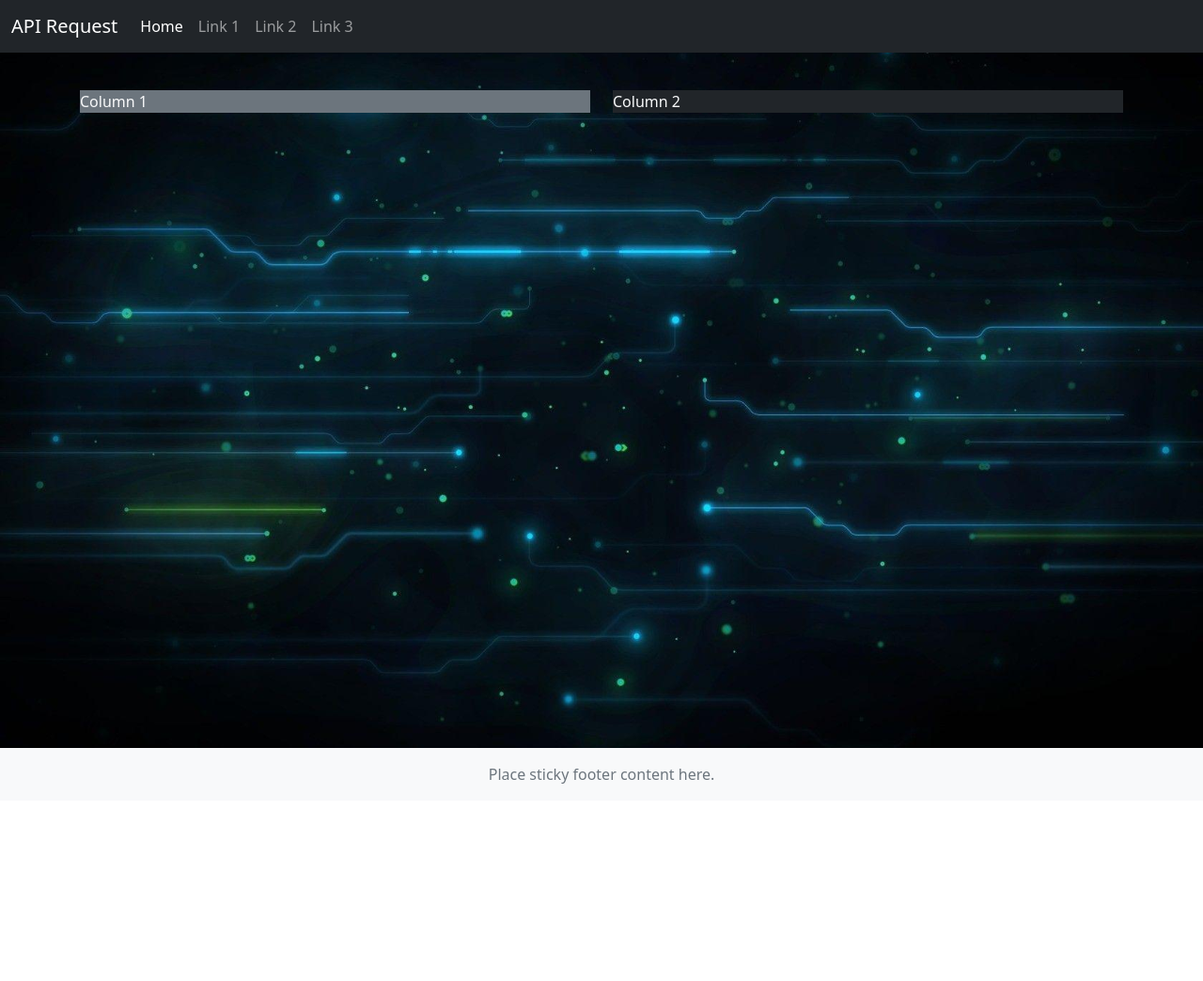
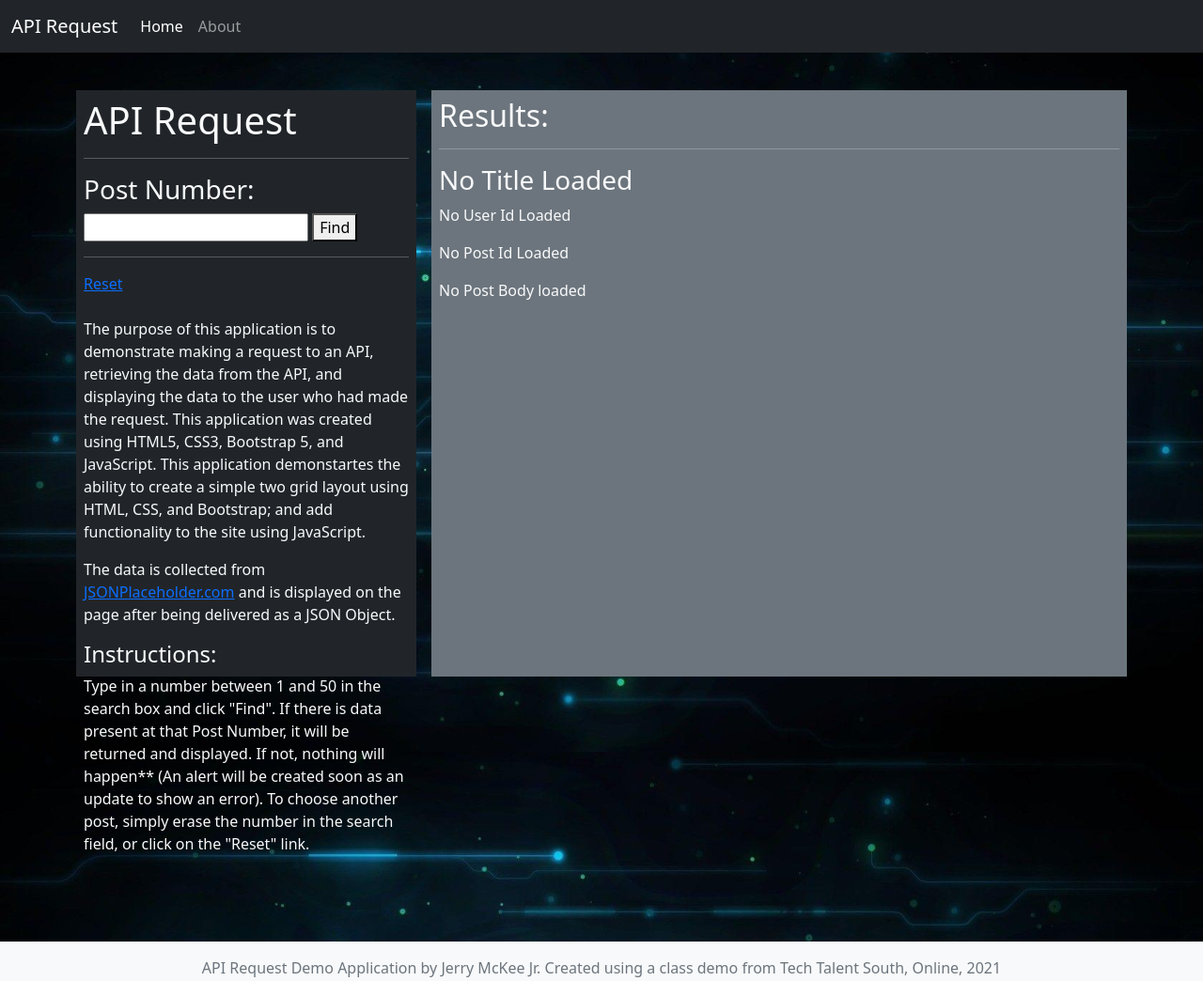
Before and after one commit to McKeeJerry-FS/APIDemoPage, a plain HTML site: page index.html in a window 1280 px wide. Shown: the whole page at 94% size. Before the commit the page ends 852 px from the top, so only its background shows below. Drawn offline with nearby package versions, Linux system fonts and the light colour scheme.

Commit message:
Completed the project site

```diff
--- a/index.html
+++ b/index.html
@@ -11,7 +11,7 @@
     <link href="https://cdn.jsdelivr.net/npm/bootstrap@5.0.2/dist/css/bootstrap.min.css" rel="stylesheet"
         integrity="sha384-EVSTQN3/azprG1Anm3QDgpJLIm9Nao0Yz1ztcQTwFspd3yD65VohhpuuCOmLASjC" crossorigin="anonymous">
     <link rel="stylesheet" href="/css/site.css">
-    <script src="js/site.js"></script>
+    <script src="js/site.js" async defer></script>
 
 </head>
 
@@ -30,38 +30,54 @@
                     <a class="nav-link active" aria-current="page" href="index.html">Home</a>
                 </li>
                 <li class="nav-item">
-                    <a class="nav-link" href="#">Link 1</a>
+                    <a class="nav-link" href="#" aria-disabled="true">About</a>
                 </li>
-                <li class="nav-item">
-                    <a class="nav-link" href="#">Link 2</a>
-                </li>
-                <li class="nav-item">
-                    <a class="nav-link" href="#">Link 3</a>
-                </li>
+
             </ul>
         </div>
     </div>
 </nav>
 
     <main class="flex-shrink-0">
-       <div class="container mt-2 h-50 minHeight">
-           <div class="row">
-               <div class="col mt-2 h-50 minHeight">
-                   <div class="bg-secondary text-light">
-                        Column 1
+       <div class="container h-100 minHeight">
+           <div class="row h-100">
+               <div class="col-4 mt-2 p-2 h-50 minHeight">
+                   <div class="bg-dark text-light p-2 h-100">
+                        <h1>API Request</h1>
+                        <hr>
+                        <h3>Post Number:</h3>
+                        <input id="requestedPost" />
+                        <button id="findButton">Find</button>
+                        <hr>
+                        <a href="index.html">Reset</a><br>
+                        <br>
+                        <p>The purpose of this application is to demonstrate making a request to an API, retrieving the data from the API, and displaying the data to the user who had made the request. This application was created using HTML5, CSS3, Bootstrap 5, and JavaScript. This application demonstartes the ability to create a simple two grid layout using HTML, CSS, and Bootstrap; and add functionality to the site using JavaScript. </p>
+                        <p>The data is collected from <a href="https://jsonplaceholder.typicode.com/" target="_blank">JSONPlaceholder.com</a> and is displayed on the page after being delivered as a JSON Object. </p>
+                        <h4>Instructions:</h4>
+                        <p>Type in a number between 1 and 50 in the search box and click "Find". If there is data present at that Post Number, it will be returned and displayed. If not, nothing will happen** (An alert will be created soon as an update to show an error). To choose another post, simply erase the number in the search field, or click on the "Reset" link. </p>
+
                     </div>
                 </div>
-               <div class="col mt-2 h-50">
-                   <div class="bg-dark text-light">
-                        Column 2
+                <div class="col-8 mt-2 h-50 p-2 minHeight">
+                    <div class="bg-secondary text-light p-2 h-100">
+                        <h2>Results:</h2><hr>
+                        <h3 id="postTitle">No Title Loaded</h3>
+                        <p id="userId">No User Id Loaded</p>
+                        <p id="postId">No Post Id Loaded</p>
+                        <p id="postBody">No Post Body loaded</p>
                     </div>
                 </div>
             </div>
         </div>
      </main>
+
+
+
+
     <footer class="footer mt-auto py-3 bg-light sticky-footer">
         <div class="container-fluid text-center">
-            <span class="text-muted">Place sticky footer content here.</span>
+            <span class="text-muted">API Request Demo Application by Jerry McKee Jr.</span>
+            <span class="text-muted">Created using a class demo from Tech Talent South, Online, 2021</span>
         </div>
     </footer>
     <!-- Bootstrap JS -->
```
Lines whose indentation alone changed are shown as unchanged.
